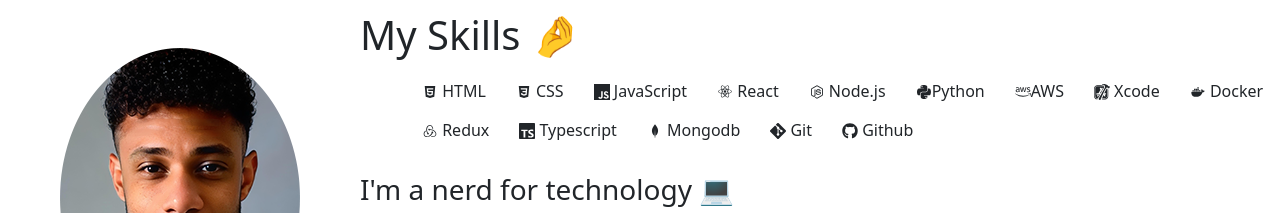
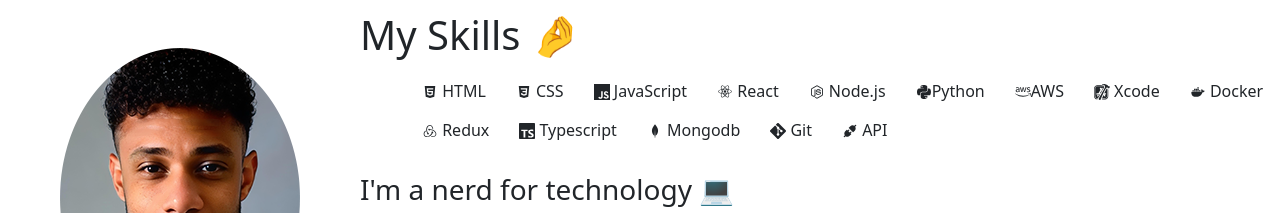
Before and after one commit to KyleDeveaux/my-resume, a React (Create React App) app: page / in a window 1280 px wide. Shown: the part 880-1093 px from the top of the page. Built offline with nearby package versions, Linux system fonts and the light colour scheme.

Commit message:
update outro youtube video

```diff
--- a/src/components/About.jsx
+++ b/src/components/About.jsx
@@ -1,6 +1,7 @@
 import React, { useState, useEffect } from "react";
 import { FaGithub, FaPython, FaAws } from "react-icons/fa";
 import { SiJavascript } from "react-icons/si";
+import { AiFillApi } from "react-icons/ai"
 import {
   BiLogoReact,
   BiLogoHtml5,
@@ -77,7 +78,7 @@ function About() {
               <BsGit /> Git
             </li>
             <li>
-              <FaGithub /> Github
+              <AiFillApi /> API
             </li>
 
             <li>
--- a/src/components/ContactSection.jsx
+++ b/src/components/ContactSection.jsx
@@ -79,7 +79,7 @@ function ContactSection() {
               <iframe
                 width="560"
                 height="315"
-                src="https://www.youtube.com/embed/XZZJnXHtNDI"
+                src="https://www.youtube.com/embed/YUznEO8nuqc"
                 title="YouTube video player"
                 frameborder="0"
                 allow="accelerometer; autoplay; clipboard-write; encrypted-media; gyroscope; picture-in-picture"
```
